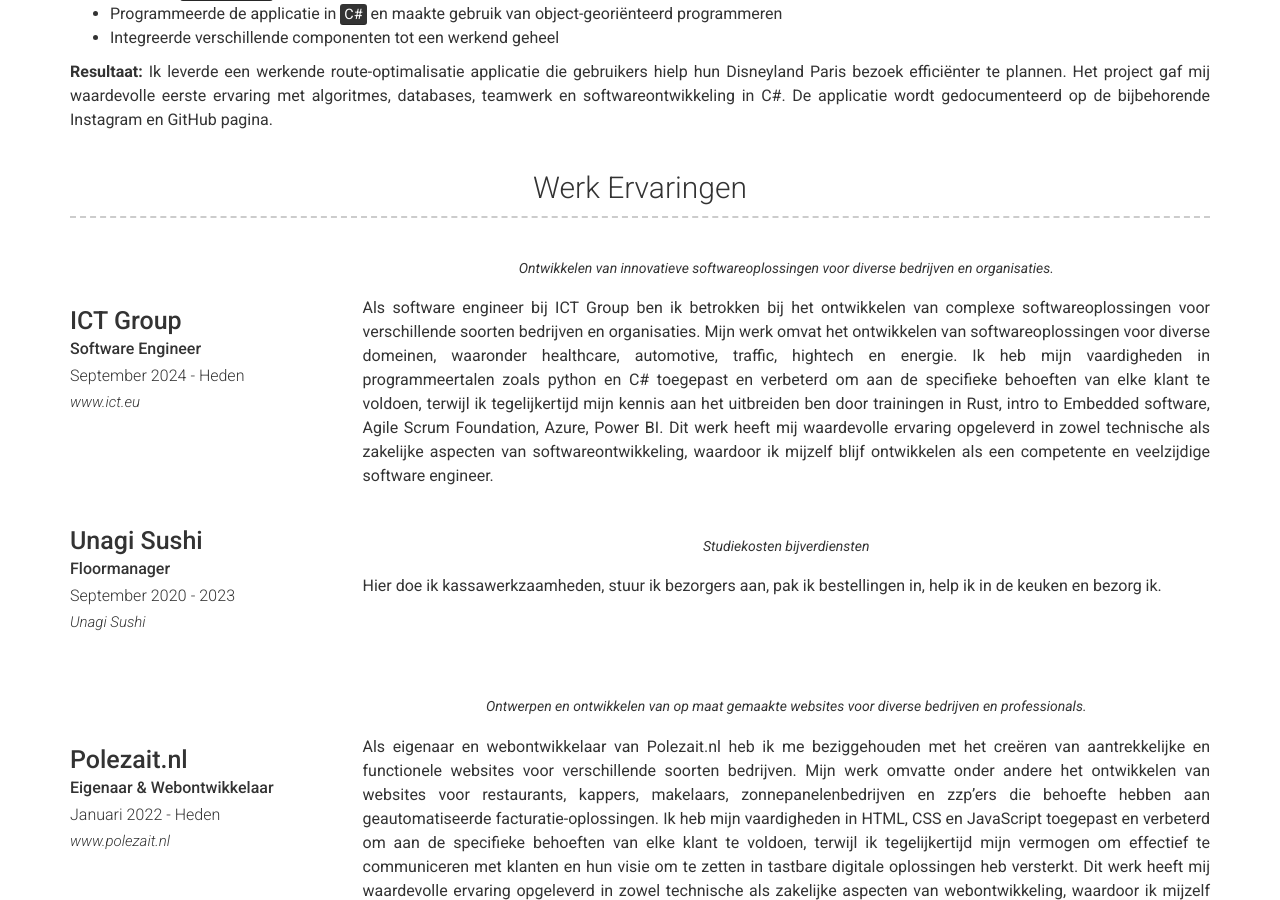
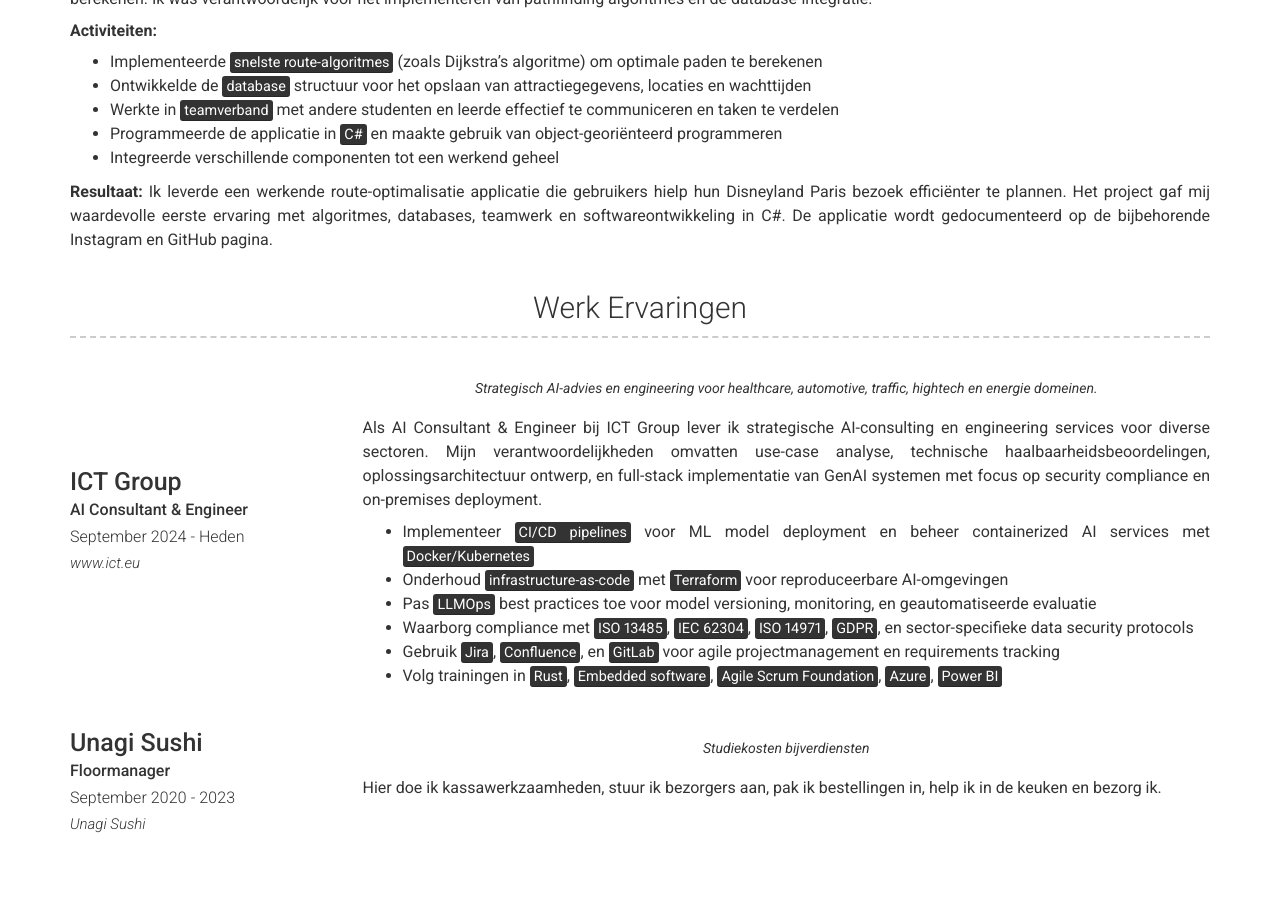
Before and after one commit to gp2001/gp2001.github.io, a Jekyll site: the page built from index.md, in a window 1280 px wide and 900 px high, scrolled down 4742 px. Built offline with Jekyll 4.4.1, drawn with Linux system fonts in a browser that asks for light colours; nearby versions of some CDN libraries; a script that is not in the unit is left out; some of the changed text lies outside the part shown.

Commit message:
AI resume

```diff
--- a/_config.yml
+++ b/_config.yml
@@ -8,7 +8,7 @@
 
 # Personal info
 name: Gabriël Shamon
-title: Software Engineer at ICT Group, MSc Applied Data Science, BSc Computer Science
+title: AI Consultant & Engineer at ICT Group, MSc Applied Data Science, BSc Computer Science
 email: gabrielshamon1@hotmail.nl
 website: https://gp2001.github.io
 
@@ -49,11 +49,11 @@
 about_title: Over mij
 about_profile_image: images/ik.jpg
 about_content: | # this will include new lines to allow paragraphs
-  Hallo, mijn naam is Gabriël en ik werk bij ICT Nederland. In mijn huidige rol zoek ik verbanden in data en richt ik me op AI. Ik heb tijdens mijn Bachelor en Master ervaring opgedaan met software, optimalisatie, data en AI.
+  Hallo, mijn naam is Gabriël en ik werk als AI Consultant & Engineer bij ICT Nederland. In mijn huidige rol analyseer ik klant use-cases, voer ik technische haalbaarheidsanalyses uit, en geef ik strategisch advies over AI-oplossingsarchitectuur en tool-selectie. Ik begeleid klanten bij AI-implementaties met focus op security compliance, on-premises deployment, en make-or-buy beslissingen.
 
-  Mijn meeste ervaring is in <mark>C#</mark>, maar ik kan ook <mark>Python</mark>, <mark>Haskell</mark>, <mark>JavaScript</mark>, <mark>CSS</mark>, <mark>HTML</mark>, <mark>SQL</mark> en <mark>R</mark>. Momenteel ben ik bezig met trainingen voor <mark>AI</mark> en <mark>Azure Data Scientist</mark>.
+  Mijn expertise omvat <mark>GenAI systemen</mark>, <mark>RAG architectures</mark>, <mark>LLM customization</mark>, <mark>multi-agent orchestration</mark>, en <mark>vector databases</mark>. Ik werk met <mark>Python</mark>, <mark>C#</mark>, <mark>Docker/Kubernetes</mark>, en beheers healthcare compliance frameworks zoals <mark>ISO 13485</mark>, <mark>IEC 62304</mark>, <mark>ISO 14971</mark> en data security protocols.
 
-  Ik spreek ook <mark>Nederlands</mark>, <mark>Engels</mark>, <mark>Chaldeeuws</mark> en <mark>Duits</mark>.
+  Technisch stack: <mark>LangChain alternatives</mark>, <mark>GraphQL</mark>, <mark>ColPali</mark>, <mark>quantization techniques</mark>, <mark>Azure</mark>, <mark>Terraform</mark>, en <mark>CI/CD pipelines</mark>. Ik spreek <mark>Nederlands</mark>, <mark>Engels</mark>, <mark>Chaldeeuws</mark> en <mark>Duits</mark>.
 
 content:
   - title: Projecten # Title for the section
@@ -74,8 +74,10 @@
           - Analyseerde de huidige data-analyseprocessen en identificeerde knelpunten
           - Ontwikkelde een <mark>vectordatabase</mark> in de vorm van een grafiek om de data efficiënt te organiseren en te doorzoeken
           - Implementeerde een <mark>GraphQL</mark> interface om de juiste informatie uit de vectordatabase te extraheren
-          - Ontwikkelde een <mark>AI-model</mark> om ongestructureerde data, zoals klinische notities en foto's, te analyseren en waardevolle inzichten te verkrijgen
+          - Ontwikkelde een <mark>multi-agent workflow</mark> met gespecialiseerde agents voor data-extractie, validatie, en analyse
           - Bouwde een <mark>RAG-systeem</mark> zonder het gebruik van LangChain, volgens de specifieke vereisten van MGH
+          - Waarborg compliance met <mark>healthcare data security standards</mark> en implementeerde toegangscontroles volgens HIPAA-protocollen
+          - Zorgde voor <mark>on-premises deployment</mark> om patiëntgegevens binnen de ziekenhuisinfrastructuur te houden
 
           **Resultaat:** De AI-oplossing stelde MGH in staat om binnen enkele minuten patiëntengroepen te identificeren die vergelijkbare behandelingen hadden ondergaan en soortgelijke complicaties hadden ervaren. Dit verkortte het proces van cohortstudies van 9 maanden naar enkele minuten, waardoor artsen sneller evidence-based beslissingen konden nemen en de patiëntenzorg significant verbeterd werd.
 
@@ -91,11 +93,12 @@
           **Taak:** Mijn taak was om een RAG-systeem te implementeren dat de efficiëntie van de ICT-medewerkers zou verhogen door hen in staat te stellen snel informatie te verkrijgen van hun omgeving. Dit systeem moest geïntegreerd worden in de bestaande infrastructuur en voldoen aan de strenge veiligheidsnormen van ASML.
 
           **Activiteiten:**
-          - Analyse van de huidige documentatieprocessen en identificatie van knelpunten
-          - Ontwikkeling van een <mark>RAG-systeem</mark> dat de status van processen en projecten visueel weergeeft
-          - Integratie van het RAG-systeem met de bestaande infrastructuur van ASML (Zowel met <mark>image embeddings</mark> en <mark>ColPali</mark> als <mark>text embeddings</mark> met o.a. <mark>OCR</mark>)
-          - Implementatie van een <mark>lokaal draaiende LLM</mark> om de veiligheid van gevoelige gegevens te waarborgen (<mark>Quantization</mark>, <mark>offloading</mark>)
-          - Testen en valideren van het systeem in de CIDT-omgeving
+          - Voerde <mark>technische evaluatie</mark> uit van 3 commerciële RAG-oplossingen vs. custom development, adviseerde in-house oplossing op basis van security requirements en TCO-analyse
+          - Ontwikkelde een <mark>RAG-systeem</mark> dat de status van processen en projecten visueel weergeeft
+          - Integreerde het RAG-systeem met de bestaande infrastructuur van ASML (Zowel met <mark>image embeddings</mark> en <mark>ColPali</mark> als <mark>text embeddings</mark> met o.a. <mark>OCR</mark>)
+          - Implementeerde een <mark>lokaal draaiende LLM</mark> met strikte compliance aan industrial security protocols (<mark>Quantization</mark>, <mark>offloading</mark>)
+          - Zette <mark>CI/CD pipeline</mark> op voor ML model deployment en beheerde containerized AI services met <mark>Docker/Kubernetes</mark>
+          - Waarborg naleving van ASML's data security frameworks en industrial compliance standaarden
 
           **Resultaat:** Het geïmplementeerde RAG-systeem heeft de efficiëntie van de ICT-medewerkers aanzienlijk verhoogd door hen in staat te stellen snel en gemakkelijk de status van verschillende processen en projecten te zien. De lokale implementatie van de LLM heeft ervoor gezorgd dat gevoelige gegevens veilig blijven, wat voldoet aan de strenge veiligheidsnormen van ASML.
 
@@ -150,9 +153,10 @@
 
           **Activiteiten:**
           - Ontwikkelde <mark>prompts</mark> voor het omzetten van ongestructureerde data naar gestructureerd formaat
-          - Paste <mark>prompt engineering</mark> technieken toe om de kwaliteit van de data-conversie te optimaliseren
-          - Trainee en fine-tunede LLMs om specifieke taken uit te voeren in de data-omzetting
-          - Implementeerde validatiechecks zoals <mark>halucination score</mark> en <mark>token similariteitsanalyses</mark> om de kwaliteit te waarborgen
+          - Paste <mark>LLM customization technieken</mark> toe inclusief <mark>Supervised Fine-Tuning (SFT)</mark> en <mark>prompt engineering</mark> voor hypotheek domein-adaptatie
+          - Implementeerde <mark>RLHF (Reinforcement Learning from Human Feedback)</mark> workflows om modeloutput te optimaliseren
+          - Ontwikkelde validatiechecks zoals <mark>halucination score</mark> en <mark>token similariteitsanalyses</mark> om de kwaliteit te waarborgen
+          - Zette <mark>LLMOps pipeline</mark> op met geautomatiseerde model evaluatie en deployment monitoring
           - Optimaliseerde de prestaties van de LLMs en verbeterde de nauwkeurigheid van de resultaten iteratief
 
           **Resultaat:** Ik produceerde een hoogwaardige ORPO dataset die gebruikt werd voor het fine-tunen van een LLM specifiek voor hypotheekadvies. De validatiechecks toonden aan dat de gegenereerde data van hoge kwaliteit was met minimale hallucinaties. Dit stelde Stater in staat om een gespecialiseerd AI-model te implementeren dat klanten kon ondersteunen bij hypotheekvragen.
@@ -231,12 +235,19 @@
       - layout: left
         title: ICT Group
         link: www.ict.eu
-        sub_title: Software Engineer
+        sub_title: AI Consultant & Engineer
         caption: September 2024 - Heden
         quote: >
-           Ontwikkelen van innovatieve softwareoplossingen voor diverse bedrijven en organisaties.
+           Strategisch AI-advies en engineering voor healthcare, automotive, traffic, hightech en energie domeinen.
         description: |
-            Als software engineer bij ICT Group ben ik betrokken bij het ontwikkelen van complexe softwareoplossingen voor verschillende soorten bedrijven en organisaties. Mijn werk omvat het ontwikkelen van softwareoplossingen voor diverse domeinen, waaronder healthcare, automotive, traffic, hightech en energie. Ik heb mijn vaardigheden in programmeertalen zoals python en C# toegepast en verbeterd om aan de specifieke behoeften van elke klant te voldoen, terwijl ik tegelijkertijd mijn kennis aan het uitbreiden ben door trainingen in Rust, intro to Embedded software, Agile Scrum Foundation, Azure, Power BI. Dit werk heeft mij waardevolle ervaring opgeleverd in zowel technische als zakelijke aspecten van softwareontwikkeling, waardoor ik mijzelf blijf ontwikkelen als een competente en veelzijdige software engineer.
+            Als AI Consultant & Engineer bij ICT Group lever ik strategische AI-consulting en engineering services voor diverse sectoren. Mijn verantwoordelijkheden omvatten use-case analyse, technische haalbaarheidsbeoordelingen, oplossingsarchitectuur ontwerp, en full-stack implementatie van GenAI systemen met focus op security compliance en on-premises deployment.
+
+            - Implementeer <mark>CI/CD pipelines</mark> voor ML model deployment en beheer containerized AI services met <mark>Docker/Kubernetes</mark>
+            - Onderhoud <mark>infrastructure-as-code</mark> met <mark>Terraform</mark> voor reproduceerbare AI-omgevingen
+            - Pas <mark>LLMOps</mark> best practices toe voor model versioning, monitoring, en geautomatiseerde evaluatie
+            - Waarborg compliance met <mark>ISO 13485</mark>, <mark>IEC 62304</mark>, <mark>ISO 14971</mark>, <mark>GDPR</mark>, en sector-specifieke data security protocols
+            - Gebruik <mark>Jira</mark>, <mark>Confluence</mark>, en <mark>GitLab</mark> voor agile projectmanagement en requirements tracking
+            - Volg trainingen in <mark>Rust</mark>, <mark>Embedded software</mark>, <mark>Agile Scrum Foundation</mark>, <mark>Azure</mark>, <mark>Power BI</mark>
       - layout: left
         title: Unagi Sushi
         link: www.unagisushi.nl
@@ -349,6 +360,13 @@
     layout: list
     content:
       - layout: left
+        title: Doing Projects Within Healthcare - ISO 13485 / IEC 62304 / ISO 14971
+        caption: 2024~
+        quote: >
+          Kennis van healthcare compliance standaarden voor medische apparatuur en software ontwikkeling.
+        description: | # this will include new lines to allow paragraphs
+          Professionele kennis van <mark>ISO 13485</mark> (kwaliteitsmanagementsystemen voor medische apparatuur), <mark>IEC 62304</mark> (software lifecycle processen voor medische apparatuur), en <mark>ISO 14971</mark> (risicomanagement voor medische apparatuur). Ervaring met implementatie van compliance controls, documentatie requirements, en risicoanalyse in healthcare omgevingen. Bekend met <mark>GDPR</mark>, <mark>HIPAA</mark>, en sector-specifieke veiligheidsvereisten voor medische AI-systemen.
+      - layout: left
         title: Microsoft Certified Azure AI Fundamentals
         link: assets/microsoft_AI.pdf
         link_text: Certificate
--- a/assets/js/english-content.js
+++ b/assets/js/english-content.js
@@ -1,10 +1,10 @@
 // English content for the resume
 window.englishContent = {
-  about_content: `Hello, my name is Gabriël and I work at ICT Nederland. In my current role, I identify patterns in data and focus on AI. I gained experience with software, optimization, data, and AI during my Bachelor's and Master's degrees.
+  about_content: `Hello, my name is Gabriël and I work as an AI Consultant & Engineer at ICT Nederland. In my current role, I analyze client use-cases, conduct technical feasibility assessments, and provide strategic guidance on AI solution architecture and tool selection. I guide clients in AI implementations with a focus on security compliance, on-premises deployment, and make-or-buy decisions.
 
-I have the most experience in <mark>C#</mark>, but I can also work with <mark>Python</mark>, <mark>Haskell</mark>, <mark>JavaScript</mark>, <mark>CSS</mark>, <mark>HTML</mark>, <mark>SQL</mark>, and <mark>R</mark>. Currently, I am completing training in <mark>AI</mark> and <mark>Azure Data Scientist</mark>.
+My expertise includes <mark>GenAI systems</mark>, <mark>RAG architectures</mark>, <mark>LLM customization</mark>, <mark>multi-agent orchestration</mark>, and <mark>vector databases</mark>. I work with <mark>Python</mark>, <mark>C#</mark>, <mark>Docker/Kubernetes</mark>, and master healthcare compliance frameworks such as <mark>ISO 13485</mark>, <mark>IEC 62304</mark>, <mark>ISO 14971</mark> and data security protocols.
 
-I also speak <mark>Dutch</mark>, <mark>English</mark>, <mark>Chaldean</mark>, and <mark>German</mark>.`,
+Technical stack: <mark>LangChain alternatives</mark>, <mark>GraphQL</mark>, <mark>ColPali</mark>, <mark>quantization techniques</mark>, <mark>Azure</mark>, <mark>Terraform</mark>, and <mark>CI/CD pipelines</mark>. I speak <mark>Dutch</mark>, <mark>English</mark>, <mark>Chaldean</mark>, and <mark>German</mark>.`,
 
   projects: [
     {
@@ -21,8 +21,10 @@
 - Analyzed current data analysis processes and identified bottlenecks
 - Developed a <mark>vector database</mark> in the form of a graph to efficiently organize and search the data
 - Implemented a <mark>GraphQL</mark> interface to extract the right information from the vector database
-- Developed an <mark>AI model</mark> to analyze unstructured data, such as clinical notes and photos, and gain valuable insights
+- Developed a <mark>multi-agent workflow</mark> with specialized agents for data extraction, validation, and analysis
 - Built a <mark>RAG system</mark> without using LangChain, according to MGH's specific requirements
+- Ensured compliance with <mark>healthcare data security standards</mark> and implemented access controls according to HIPAA protocols
+- Ensured <mark>on-premises deployment</mark> to keep patient data within hospital infrastructure
 
 **Result:** The AI solution enabled MGH to identify patient groups who had undergone similar treatments and experienced similar complications within minutes. This shortened the cohort study process from 9 months to just a few minutes, allowing doctors to make evidence-based decisions faster and significantly improving patient care.`
     },
@@ -37,11 +39,12 @@
 **Task:** My task was to implement a RAG system that would increase the efficiency of ICT employees by enabling them to quickly retrieve information from their environment. This system had to be integrated into the existing infrastructure and comply with ASML's strict security standards.
 
 **Activities:**
-- Analyzed current documentation processes and identified bottlenecks
+- Conducted <mark>technical evaluation</mark> of 3 commercial RAG solutions vs. custom development, recommended in-house solution based on security requirements and TCO analysis
 - Developed a <mark>RAG system</mark> that visually displays the status of processes and projects
 - Integrated the RAG system with ASML's existing infrastructure (both with <mark>image embeddings</mark> and <mark>ColPali</mark> as well as <mark>text embeddings</mark> with <mark>OCR</mark>)
-- Implemented a <mark>locally running LLM</mark> to ensure the security of sensitive data (<mark>Quantization</mark>, <mark>offloading</mark>)
-- Tested and validated the system in the CIDT environment
+- Implemented a <mark>locally running LLM</mark> with strict compliance to industrial security protocols (<mark>Quantization</mark>, <mark>offloading</mark>)
+- Set up <mark>CI/CD pipeline</mark> for ML model deployment and managed containerized AI services with <mark>Docker/Kubernetes</mark>
+- Ensured compliance with ASML's data security frameworks and industrial compliance standards
 
 **Result:** The implemented RAG system significantly increased the efficiency of ICT employees by enabling them to quickly and easily see the status of various processes and projects. The local implementation of the LLM ensured that sensitive data remains secure, meeting ASML's strict security standards.`
     },
@@ -91,9 +94,10 @@
 
 **Activities:**
 - Developed <mark>prompts</mark> for converting unstructured data into structured format
-- Applied <mark>prompt engineering</mark> techniques to optimize the quality of data conversion
-- Trained and fine-tuned LLMs to perform specific tasks in data conversion
-- Implemented validation checks such as <mark>hallucination score</mark> and <mark>token similarity analyses</mark> to ensure quality
+- Applied <mark>LLM customization techniques</mark> including <mark>Supervised Fine-Tuning (SFT)</mark> and <mark>prompt engineering</mark> for mortgage domain adaptation
+- Implemented <mark>RLHF (Reinforcement Learning from Human Feedback)</mark> workflows to optimize model output
+- Developed validation checks such as <mark>hallucination score</mark> and <mark>token similarity analyses</mark> to ensure quality
+- Set up <mark>LLMOps pipeline</mark> with automated model evaluation and deployment monitoring
 - Iteratively optimized LLM performance and improved result accuracy
 
 **Result:** I produced a high-quality ORPO dataset that was used for fine-tuning an LLM specifically for mortgage advice. The validation checks showed that the generated data was of high quality with minimal hallucinations. This enabled Stater to implement a specialized AI model that could support customers with mortgage questions.`
@@ -216,10 +220,10 @@
     },
     {
       title: 'ICT Group',
-      sub_title: 'Software Engineer',
+      sub_title: 'AI Consultant & Engineer',
       caption: 'September 2024 - Present',
-      quote: 'Developing innovative software solutions for various companies and organizations.',
-      description: 'As a software engineer at ICT Group, I am involved in developing complex software solutions for different types of companies and organizations. My work includes developing software solutions for various domains, including healthcare, automotive, traffic, hightech, and energy. I have applied and improved my skills in programming languages such as Python and C# to meet the specific needs of each client, while simultaneously expanding my knowledge through training in Rust, intro to Embedded software, Agile Scrum Foundation, Azure, Power BI. This work has provided me with valuable experience in both technical and business aspects of software development, allowing me to continue developing as a competent and versatile software engineer.'
+      quote: 'Strategic AI consulting and engineering for healthcare, automotive, traffic, hightech, and energy domains.',
+      description: 'As an AI Consultant & Engineer at ICT Group, I provide strategic AI consulting and engineering services across diverse sectors. My responsibilities include use-case analysis, technical feasibility assessments, solution architecture design, and full-stack implementation of GenAI systems with emphasis on security compliance and on-premises deployment.\n\n- Implement <mark>CI/CD pipelines</mark> for ML model deployment and manage containerized AI services with <mark>Docker/Kubernetes</mark>\n- Maintain <mark>infrastructure-as-code</mark> with <mark>Terraform</mark> for reproducible AI environments\n- Apply <mark>LLMOps</mark> best practices for model versioning, monitoring, and automated evaluation\n- Ensure compliance with <mark>ISO 13485</mark>, <mark>IEC 62304</mark>, <mark>ISO 14971</mark>, <mark>GDPR</mark>, and sector-specific data security protocols\n- Use <mark>Jira</mark>, <mark>Confluence</mark>, and <mark>GitLab</mark> for agile project management and requirements tracking\n- Complete training in <mark>Rust</mark>, <mark>Embedded software</mark>, <mark>Agile Scrum Foundation</mark>, <mark>Azure</mark>, <mark>Power BI</mark>'
     },
     {
       title: 'Volunteer Work',
@@ -256,6 +260,12 @@
 
   certificates: [
     {
+      title: 'Doing Projects Within Healthcare - ISO 13485 / IEC 62304 / ISO 14971',
+      caption: '2024~',
+      quote: 'Knowledge of healthcare compliance standards for medical devices and software development.',
+      description: 'Professional knowledge of <mark>ISO 13485</mark> (quality management systems for medical devices), <mark>IEC 62304</mark> (software lifecycle processes for medical devices), and <mark>ISO 14971</mark> (risk management for medical devices). Experience with implementation of compliance controls, documentation requirements, and risk analysis in healthcare environments. Familiar with <mark>GDPR</mark>, <mark>HIPAA</mark>, and sector-specific safety requirements for medical AI systems.'
+    },
+    {
       title: 'Microsoft Certified Azure AI Fundamentals',
       caption: '2024~',
       quote: 'This certification demonstrates that I have knowledge of the basic principles of Azure AI Services and how they can be used to develop and implement AI solutions.',
```
